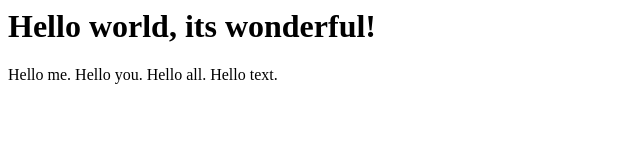
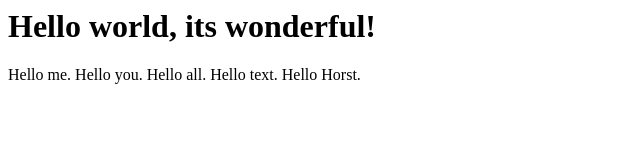
Before and after one commit to DennisD2/tiny, a website: page src/static/index.html in a window 1280 px wide. Shown: the full height of the page, 0-640 px from the left. Drawn offline with Linux system fonts and the light colour scheme.

Commit message:
added text

```diff
--- a/src/static/index.html
+++ b/src/static/index.html
@@ -4,6 +4,6 @@
 </head>
 <body>
 <h1>Hello world, its wonderful!</h1>
-Hello me. Hello you. Hello all. Hello text.
+Hello me. Hello you. Hello all. Hello text. Hello Horst.
 </body>
 </html>
```
